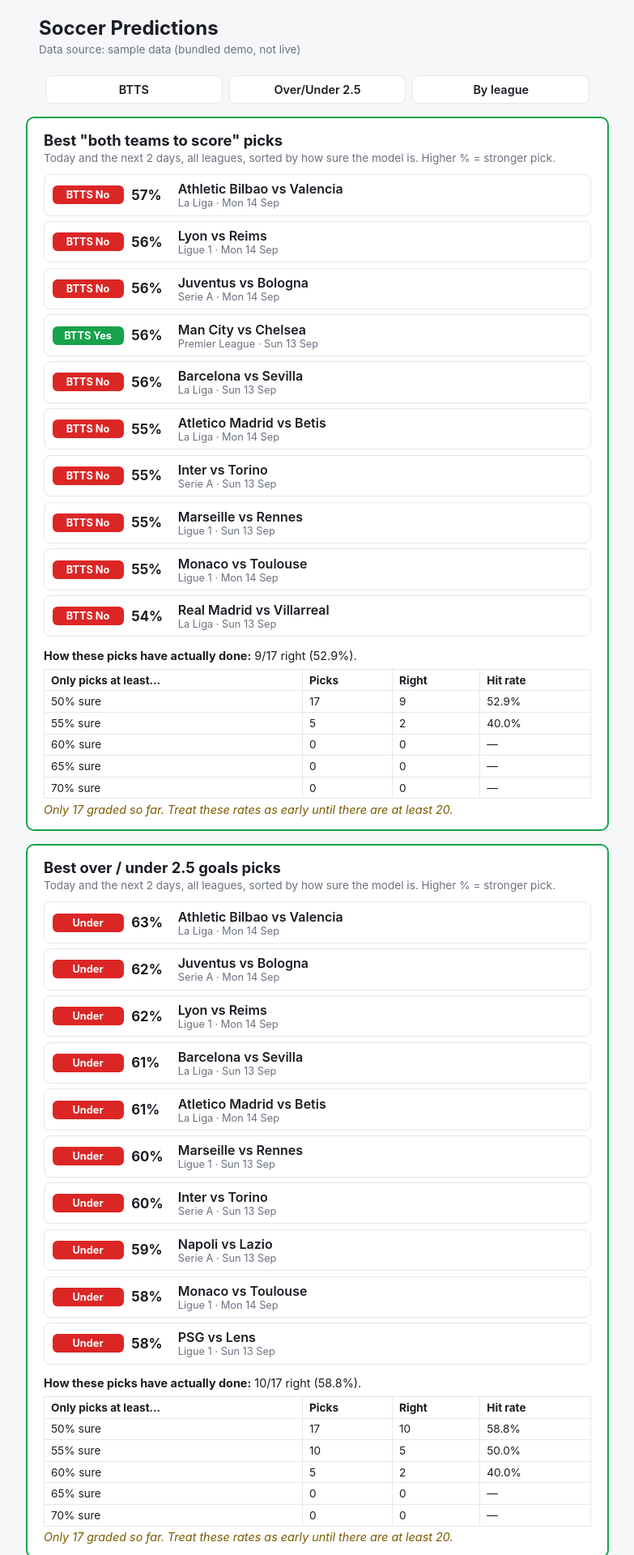
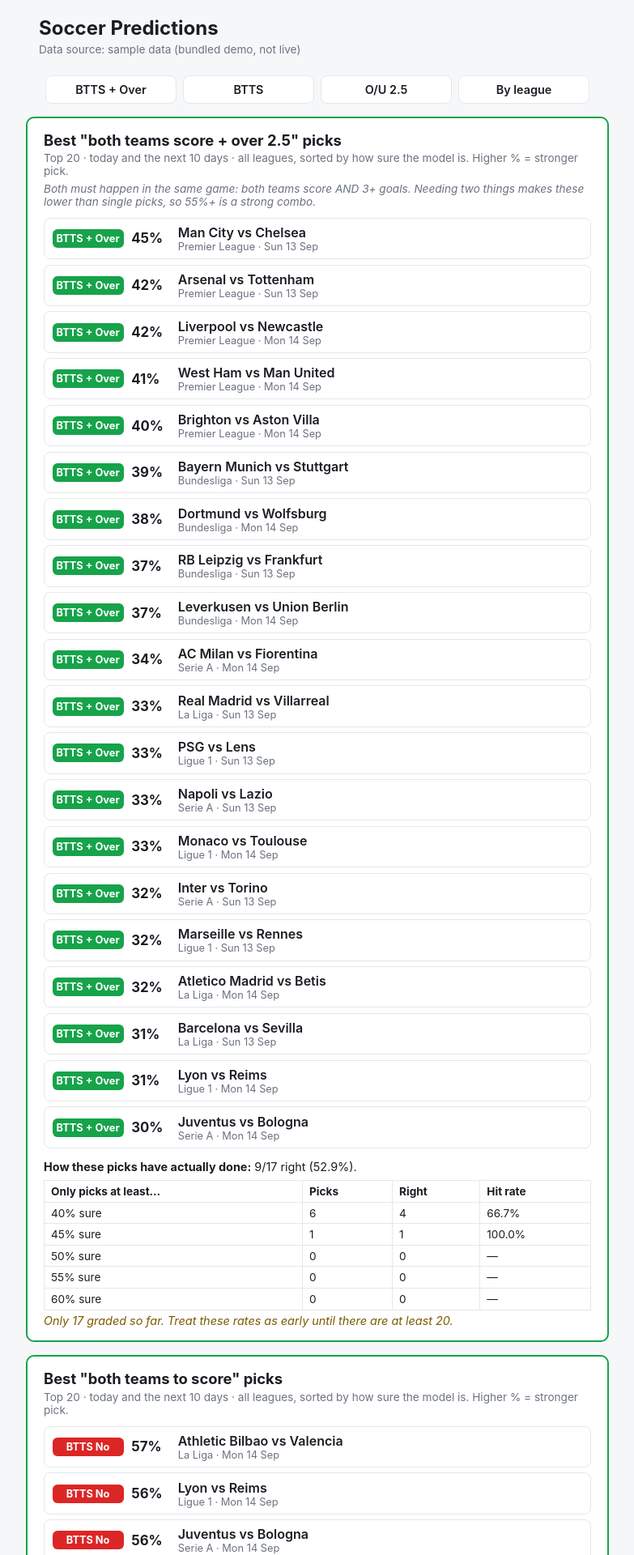
Before and after one commit to brandtheimori-glitch/soccer-predict-app, a Flask app: page / in a window 1280 px wide. Shown: the top 1920 px of the page at 81% size, without its empty margins (248-1031 px from the left). Run offline with Flask 3, Linux system fonts and the light colour scheme; some libraries are stand-ins or nearby versions.

Commit message:
Add a "both teams score + over 2.5" combo list; 10 days, top 20
- New combo pick: both teams score AND 3+ goals in the same game. Its
  probability is read straight off the score matrix (not BTTS x Over,
  which ignores that the two are strongly linked). Logged and graded
  like the other picks, with its own hit-rate table using lower levels
  (40-60%) since needing two outcomes makes combos less likely than
  single picks. New /api/combo endpoint. Shown first, with its own tab,
  and on every match card.
- Window widened from 2 to 10 days ahead; every list shows the top 20.

Simulation (10,800 matches, known true strengths): combo predicted
45.7% on average vs 44.4% actual; a top-20-of-90 list like the app's
was predicted 54.7% and actually hit 55.6%.

Co-Authored-By: Claude Opus 5.5 <noreply@anthropic.com>
Claude-Session: https://claude.ai/code/session_01SZiGW2sQfgRum7sM8fxtmi

```diff
--- a/app.py
+++ b/app.py
@@ -112,7 +112,7 @@ def build_predictions(league: str):
     return results, ds.label, ds.available_leagues(), fit
 
 
-TOP_PICKS = 10  # how many of the most confident calls to feature per market
+TOP_PICKS = 20  # how many of the most confident calls to feature per market
 
 
 def all_upcoming() -> list[dict]:
@@ -130,11 +130,12 @@ def all_upcoming() -> list[dict]:
     return out
 
 
-def top_picks(preds: list[dict], market: str, limit: int = TOP_PICKS) -> list[dict]:
-    """The most confident calls for one market ("btts" or "ou"), most-sure
-    first. Confidence is the model's probability for the side it picks, so
-    0.70 means "70% sure"."""
-    return sorted(preds, key=lambda p: p[f"{market}_confidence"], reverse=True)[:limit]
+def top_picks(preds: list[dict], market: str, limit: int = TOP_PICKS, key: str | None = None) -> list[dict]:
+    """The most confident calls for one market ("btts", "ou" or "combo"),
+    most-sure first. Confidence is the model's probability for the side it
+    picks, so 0.70 means "70% sure"."""
+    key = key or f"{market}_confidence"
+    return sorted(preds, key=lambda p: p[key], reverse=True)[:limit]
 
 
 @app.route("/")
@@ -144,17 +145,20 @@ def index():
     upcoming = all_upcoming()
     btts_picks = top_picks(upcoming, "btts")
     ou_picks = top_picks(upcoming, "ou")
+    combo_picks = top_picks(upcoming, "combo", key="combo_prob")
     predictions, source_label, leagues, fit = build_predictions(league)
     record = track_record.summary()
     value_perf = track_record.value_bet_performance()
     btts_perf = track_record.btts_performance()
     ou_perf = track_record.ou_performance()
+    combo_perf = track_record.combo_performance()
     tuning = threshold_tuning.evaluate_thresholds()
     return render_template(
         "index.html", predictions=predictions, source_label=source_label,
         record=record, leagues=leagues, active_league=league, fit=fit,
         value_perf=value_perf, tuning=tuning, btts_picks=btts_picks, btts_perf=btts_perf,
-        ou_picks=ou_picks, ou_perf=ou_perf, upcoming_days=UPCOMING_DAYS,
+        ou_picks=ou_picks, ou_perf=ou_perf, combo_picks=combo_picks, combo_perf=combo_perf,
+        upcoming_days=UPCOMING_DAYS, top_n=TOP_PICKS,
     )
 
 
@@ -176,6 +180,12 @@ def api_btts():
 @app.route("/api/over-under")
 def api_over_under():
     return jsonify({"top_picks": top_picks(all_upcoming(), "ou"), "performance": track_record.ou_performance()})
+
+
+@app.route("/api/combo")
+def api_combo():
+    return jsonify({"top_picks": top_picks(all_upcoming(), "combo", key="combo_prob"),
+                    "performance": track_record.combo_performance()})
 
 
 @app.route("/api/predictions")
--- a/data_source.py
+++ b/data_source.py
@@ -413,7 +413,7 @@ _FD_LEAGUES = [
     {"id": "PPL", "name": "Primeira Liga"},
     {"id": "BSA", "name": "Brasileirão"},  # plays through the European international breaks
 ]  # 9 leagues -> at most 9 calls on a cold cache, under the 10/min free cap
-UPCOMING_DAYS = 2  # today plus the next 2 days: only the games about to be played
+UPCOMING_DAYS = 10  # today plus the next 10 days
 _FD_UPCOMING = {"SCHEDULED", "TIMED"}
 
 
--- a/model.py
+++ b/model.py
@@ -75,6 +75,7 @@ class Prediction:
     top_scorelines: list[tuple[tuple[int, int], float]]
     over_2_5: float
     btts: float  # both teams to score
+    btts_and_over: float = 0.0  # both teams score AND 3+ total goals
     market_probs: Optional[tuple[float, float, float]] = None
     inputs: dict = field(default_factory=dict)
     value_bets: list = field(default_factory=list)
@@ -135,6 +136,8 @@ class Prediction:
             "btts_confidence": round(self.btts_confidence, 3),
             "ou_pick": self.ou_pick,
             "ou_confidence": round(self.ou_confidence, 3),
+            "combo_pick": "Yes",
+            "combo_prob": round(self.btts_and_over, 3),
             "market_probs": (
                 {
                     "home": round(self.market_probs[0], 3),
@@ -183,9 +186,16 @@ def outcomes_from_matrix(matrix: list[list[float]]):
     btts = sum(
         matrix[i][j] for i in range(MAX_GOALS + 1) for j in range(MAX_GOALS + 1) if i > 0 and j > 0
     )
+    # BOTH at once (both teams score AND 3+ goals), read straight off the
+    # score matrix -- not btts * over_2_5, because the two are strongly
+    # linked (when both teams score, 3+ goals is far more likely)
+    btts_and_over = sum(
+        matrix[i][j] for i in range(MAX_GOALS + 1) for j in range(MAX_GOALS + 1)
+        if i > 0 and j > 0 and i + j > 2.5
+    )
     flat = [((i, j), matrix[i][j]) for i in range(MAX_GOALS + 1) for j in range(MAX_GOALS + 1)]
     flat.sort(key=lambda x: x[1], reverse=True)
-    return p_home, p_draw, p_away, over_2_5, btts, flat[:5]
+    return p_home, p_draw, p_away, over_2_5, btts, btts_and_over, flat[:5]
 
 
 def blend(model_probs: tuple[float, float, float], market_probs: Optional[tuple[float, float, float]],
@@ -258,7 +268,7 @@ def predict_match(home: TeamStrength, away: TeamStrength, avg_goals: float, home
                    value_threshold: float = VALUE_EDGE_THRESHOLD) -> Prediction:
     home_xg, away_xg = expected_goals(home, away, avg_goals, home_advantage)
     matrix = score_matrix(home_xg, away_xg)
-    p_home, p_draw, p_away, over_2_5, btts, top5 = outcomes_from_matrix(matrix)
+    p_home, p_draw, p_away, over_2_5, btts, btts_and_over, top5 = outcomes_from_matrix(matrix)
 
     market_probs = odds.implied_probabilities() if odds else None
     p_home_b, p_draw_b, p_away_b = blend((p_home, p_draw, p_away), market_probs)
@@ -296,6 +306,7 @@ def predict_match(home: TeamStrength, away: TeamStrength, avg_goals: float, home
         top_scorelines=top5,
         over_2_5=over_2_5,
         btts=btts,
+        btts_and_over=btts_and_over,
         all_edges=all_edges,
         market_probs=market_probs,
         value_bets=value_bets,
--- a/static/style.css
+++ b/static/style.css
@@ -203,6 +203,7 @@ footer {
 }
 .btts-section h2 { margin: 0; font-size: 1.15rem; }
 .btts-sub { margin: 0.2rem 0 0.75rem; color: var(--muted); font-size: 0.85rem; }
+.combo-note { margin-top: -0.4rem; font-style: italic; }
 .btts-list { list-style: none; margin: 0; padding: 0; display: flex; flex-direction: column; gap: 0.4rem; }
 .btts-row {
   display: grid;
@@ -237,6 +238,7 @@ footer {
 }
 .market-tabs a {
   flex: 1;
+  min-width: 0;
   text-align: center;
   padding: 0.5rem;
   border: 1px solid var(--border);
@@ -257,7 +259,8 @@ footer {
 
 @media (max-width: 520px) {
   .btts-section, .record-strip { margin-left: 1rem; margin-right: 1rem; }
-  .market-tabs { padding: 0 1rem; }
+  .market-tabs { padding: 0 1rem; gap: 0.35rem; }
+  .market-tabs a { font-size: 0.8rem; padding: 0.5rem 0.25rem; }
   .matches-head { padding: 0 1rem; }
   .card-top { gap: 0.5rem; }
   .btts-row { grid-template-columns: 4.8rem 2.6rem 1fr; }
--- a/templates/index.html
+++ b/templates/index.html
@@ -21,15 +21,16 @@
     <p class="source-tag">Data source: {{ source_label }}</p>
   </header>
 
-  {% macro market_box(title, picks, perf, market, label, pick_key, conf_key) %}
+  {% macro market_box(title, picks, perf, market, label, pick_key, conf_key, show_pick=True, note='') %}
   <section class="btts-section">
     <h2>{{ title }}</h2>
-    <p class="btts-sub">Today and the next {{ upcoming_days }} days, all leagues, sorted by how sure the model is. Higher % = stronger pick.</p>
+    <p class="btts-sub">Top {{ top_n }} · today and the next {{ upcoming_days }} days · all leagues, sorted by how sure the model is. Higher % = stronger pick.</p>
+    {% if note %}<p class="btts-sub combo-note">{{ note }}</p>{% endif %}
     {% if picks %}
     <ol class="btts-list">
       {% for p in picks %}
       <li class="btts-row">
-        <span class="btts-answer pick-{{ p[pick_key]|lower }}">{{ label }} {{ p[pick_key] }}</span>
+        <span class="btts-answer pick-{{ p[pick_key]|lower }}">{{ label }}{% if show_pick %} {{ p[pick_key] }}{% endif %}</span>
         <span class="btts-conf">{{ (p[conf_key] * 100) | round(0) | int }}%</span>
         <span class="btts-match">{{ p.home_team }} vs {{ p.away_team }}</span>
         <span class="btts-meta">{{ p.league_name }} · <span class="nowrap">{{ p.date | nice_date }}</span></span>
@@ -68,10 +69,12 @@
   {% endmacro %}
 
   <nav class="market-tabs">
+    <a href="#combo">BTTS + Over</a>
     <a href="#btts">BTTS</a>
-    <a href="#ou">Over/Under 2.5</a>
+    <a href="#ou">O/U 2.5</a>
     <a href="#matches">By league</a>
   </nav>
+  <div id="combo">{{ market_box('Best "both teams score + over 2.5" picks', combo_picks, combo_perf, 'combo', 'BTTS + Over', 'combo_pick', 'combo_prob', show_pick=False, note='Both must happen in the same game: both teams score AND 3+ goals. Needing two things makes these lower than single picks, so 55%+ is a strong combo.') }}</div>
   <div id="btts">{{ market_box('Best "both teams to score" picks', btts_picks, btts_perf, 'btts', 'BTTS', 'btts_pick', 'btts_confidence') }}</div>
   <div id="ou">{{ market_box('Best over / under 2.5 goals picks', ou_picks, ou_perf, 'ou', '', 'ou_pick', 'ou_confidence') }}</div>
 
@@ -198,7 +201,8 @@
         Both teams to score: <strong class="pick-{{ p.btts_pick|lower }}-text">{{ p.btts_pick }}</strong>
         ({{ (p.btts_confidence * 100) | round(0) | int }}% sure) ·
         2.5 goals: <strong class="pick-{{ p.ou_pick|lower }}-text">{{ p.ou_pick }}</strong>
-        ({{ (p.ou_confidence * 100) | round(0) | int }}% sure)
+        ({{ (p.ou_confidence * 100) | round(0) | int }}% sure) ·
+        BTTS + Over 2.5: <strong>{{ (p.combo_prob * 100) | round(0) | int }}%</strong>
       </div>
 
       <button class="why-toggle">why? ▾</button>
--- a/track_record.py
+++ b/track_record.py
@@ -148,6 +148,8 @@ def _log_prediction(fixture_id: str, home_team: str, away_team: str, prediction:
         "ou_pick": prediction.get("ou_pick"),
         "ou_confidence": prediction.get("ou_confidence"),
         "ou_correct": None,
+        "combo_prob": prediction.get("combo_prob"),
+        "combo_correct": None,
         "date": prediction.get("date"),
         # snapshot of value bets AS FLAGGED AT PREDICTION TIME (under whatever
         # threshold was active then) — odds/probabilities here never change
@@ -197,6 +199,8 @@ def _grade(fixture_id: str, home_goals: int, away_goals: int) -> None:
             if e.get("ou_pick"):
                 over = home_goals + away_goals > 2
                 e["ou_correct"] = (e["ou_pick"] == "Over") == over
+            if e.get("combo_prob") is not None:
+                e["combo_correct"] = home_goals > 0 and away_goals > 0 and home_goals + away_goals > 2
             _grade_edge_list(e["value_bets"], actual)
             _grade_edge_list(e.get("all_edges", []), actual)
             changed.append(e)
@@ -233,7 +237,8 @@ def summary() -> dict:
     }
 
 
-def market_performance(market: str) -> dict:
+def market_performance(market: str, conf_key: str | None = None,
+                       levels_list: list[float] = BTTS_CONFIDENCE_LEVELS) -> dict:
     """
     Hit rate for one pick market ("btts" = both teams to score, "ou" = over/
     under 2.5 goals), overall AND restricted to the picks the model was most
@@ -242,10 +247,11 @@ def market_performance(market: str) -> dict:
     higher win rate -- and this shows whether that's actually happening,
     from real graded results, instead of assuming it.
     """
-    correct_key, conf_key = f"{market}_correct", f"{market}_confidence"
+    correct_key = f"{market}_correct"
+    conf_key = conf_key or f"{market}_confidence"
     graded = [e for e in _load() if e["graded"] and e.get(correct_key) is not None]
     levels = []
-    for level in BTTS_CONFIDENCE_LEVELS:
+    for level in levels_list:
         picks = [e for e in graded if (e.get(conf_key) or 0) >= level]
         hits = sum(1 for e in picks if e[correct_key])
         levels.append({
@@ -271,6 +277,16 @@ def btts_performance() -> dict:
 
 def ou_performance() -> dict:
     return market_performance("ou")
+
+
+# The combo needs two things to happen at once, so its probabilities run
+# lower than single picks (a 55% combo is a strong one) -- hence lower levels.
+COMBO_LEVELS = [0.40, 0.45, 0.50, 0.55, 0.60]
+
+
+def combo_performance() -> dict:
+    """Hit rate of 'both teams score AND over 2.5 goals' calls."""
+    return market_performance("combo", conf_key="combo_prob", levels_list=COMBO_LEVELS)
 
 
 def value_bet_performance() -> dict:
```
Also changed, not shown: README.md.
